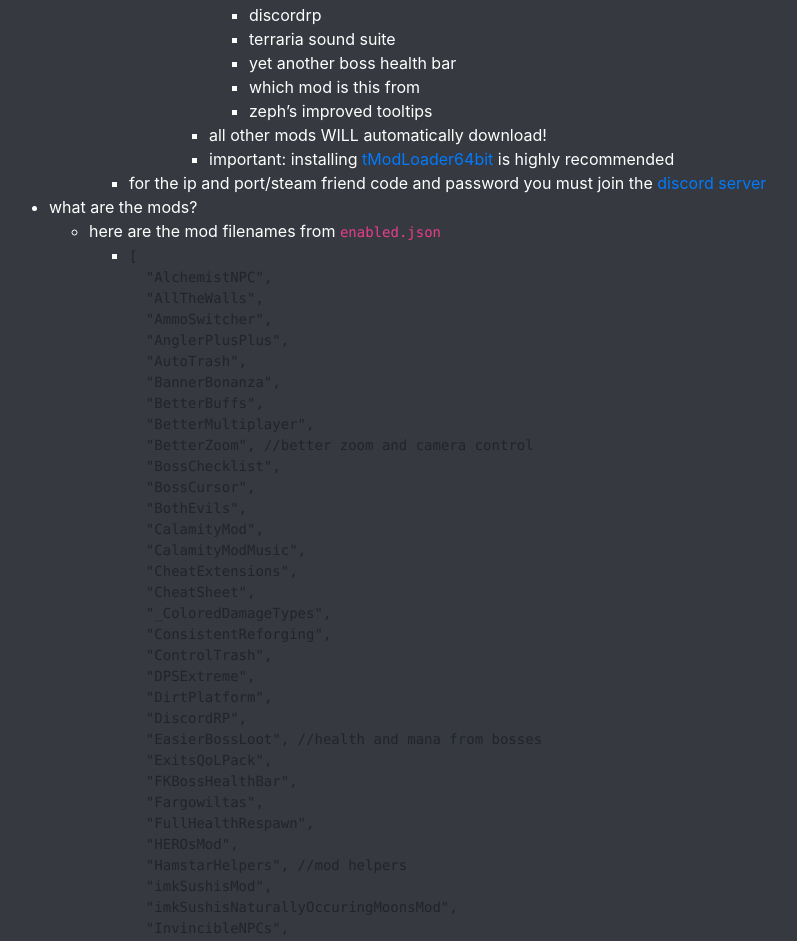
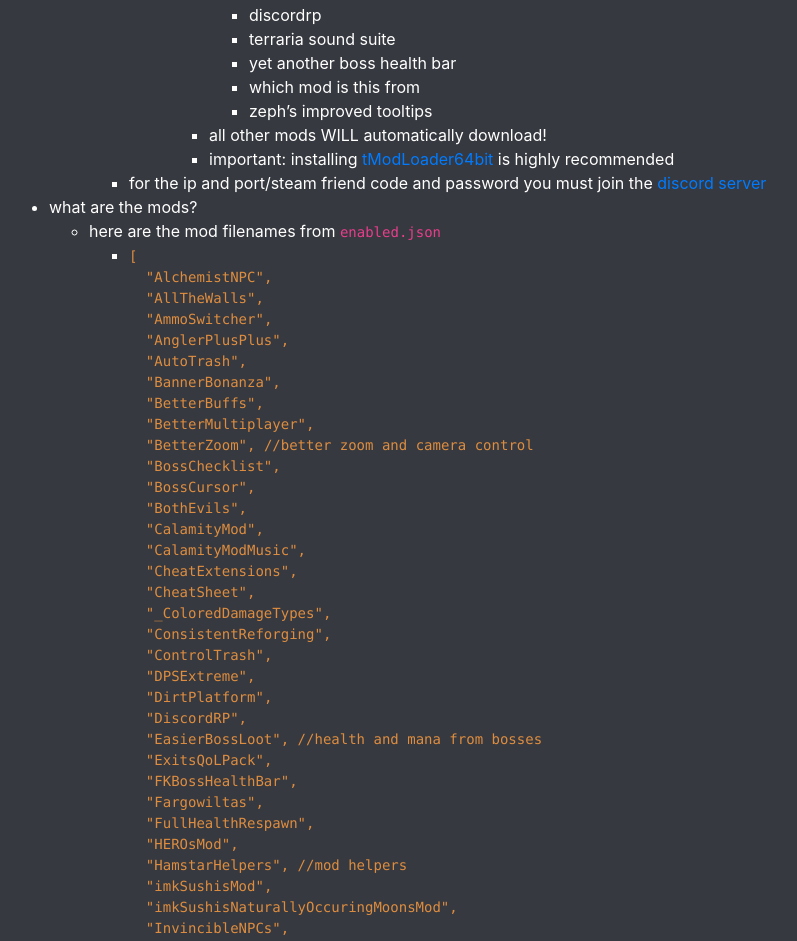
Before and after one commit to Epikest/nutopia, a Jekyll site: the page built from faq.md, in a window 1280 px wide. Shown: the part 815-1756 px from the top of the page, without its empty margins (108-905 px from the left). Built offline with Jekyll 4.4.1, drawn with Linux system fonts in a browser that asks for light colours; nearby versions of some CDN libraries; a script that is not in the unit is left out.

Commit message:
Update header.html

```diff
--- a/_includes/header.html
+++ b/_includes/header.html
@@ -20,6 +20,9 @@
     <script src="https://stackpath.bootstrapcdn.com/bootstrap/4.5.2/js/bootstrap.min.js" integrity="sha384-B4gt1jrGC7Jh4AgTPSdUtOBvfO8shuf57BaghqFfPlYxofvL8/KUEfYiJOMMV+rV" crossorigin="anonymous"></script>
 
     <style>
+        .highlight {
+          color: #de8d40;
+        }
         @media (min-width: 576px) {
             h1 {
                 margin-top: -50px;
```
